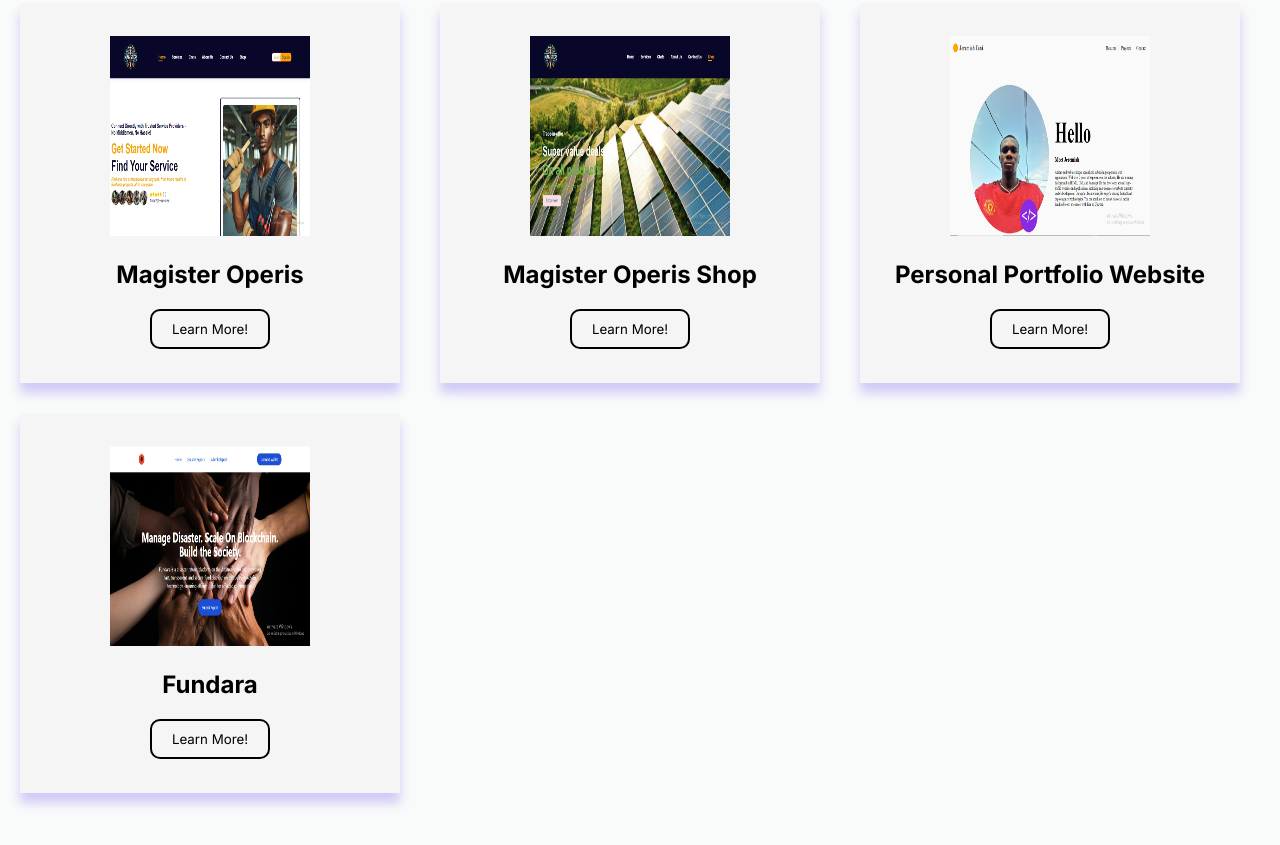
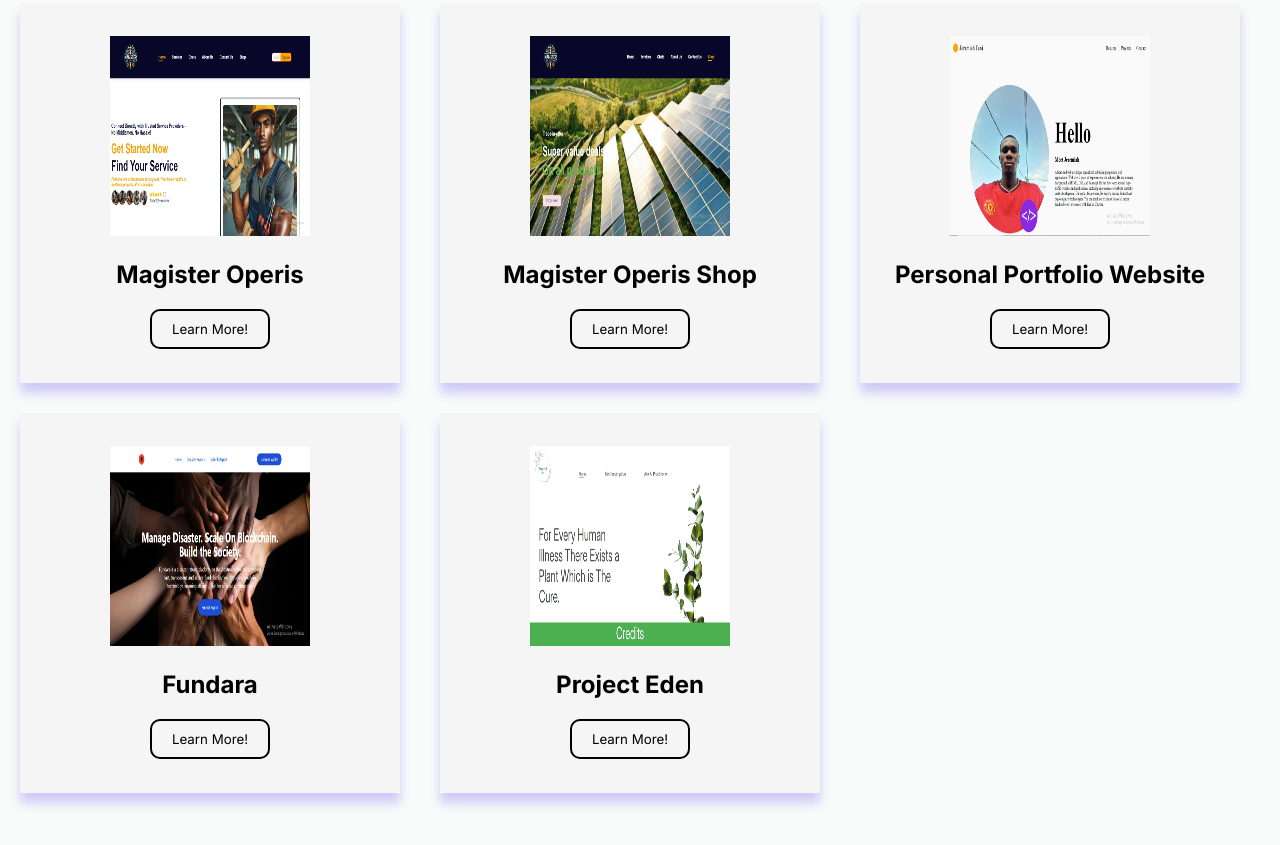
Before and after one commit to AchieverDc/Portfolio-website, a website: page public/projects.html in a window 1280 px wide. Shown: the part 307-1152 px from the top of the page. Drawn offline with Linux system fonts and the light colour scheme.

Commit message:
Project Eden Update

```diff
--- a/public/css/style.css
+++ b/public/css/style.css
@@ -1564,7 +1564,8 @@ p {
 .pr-1,
 .pr-2,
 .pr-3,
-.pr-4 {
+.pr-4,
+.pr-5 {
   width: 380px;
   height: 380px;
   background-color: whitesmoke;
@@ -1579,7 +1580,8 @@ p {
 .pr-1 a,
 .pr-2 a,
 .pr-3 a,
-.pr-4 a {
+.pr-4 a,
+.pr-5 a {
   text-decoration: none;
   color: black;
 }
@@ -1717,7 +1719,8 @@ p {
   .pr-1,
   .pr-2,
   .pr-3,
-  .pr-4 {
+  .pr-4,
+  .pr-5 {
     width: 320px;
     height: 350px;
   }
--- a/public/projects.html
+++ b/public/projects.html
@@ -79,6 +79,17 @@
                             <button><a href="project folder/fundara.html">Learn More!</a></button>
                         </div>
                     </div>
+                    <div class="pr-5">
+                        <div>
+                            <img src="project folder/project images/project-eden index.webp" alt="" width="200" height="200">
+                        </div>
+                        <div>
+                            <h2>Project Eden</h2>
+                        </div>
+                        <div>
+                            <button><a href="project folder/project-eden.html">Learn More!</a></button>
+                        </div>
+                    </div>
                 </div>
             </div>
         </section>
```
